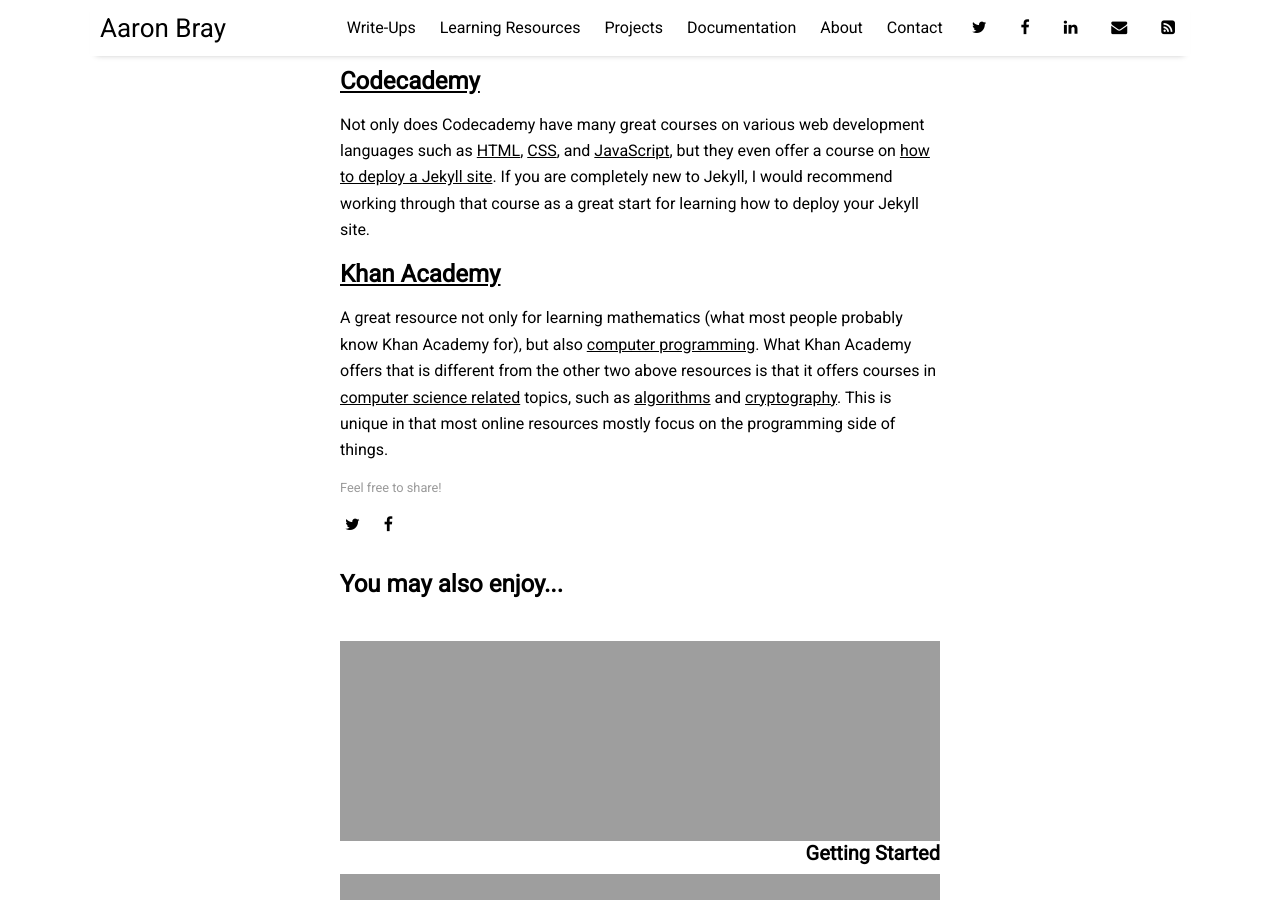
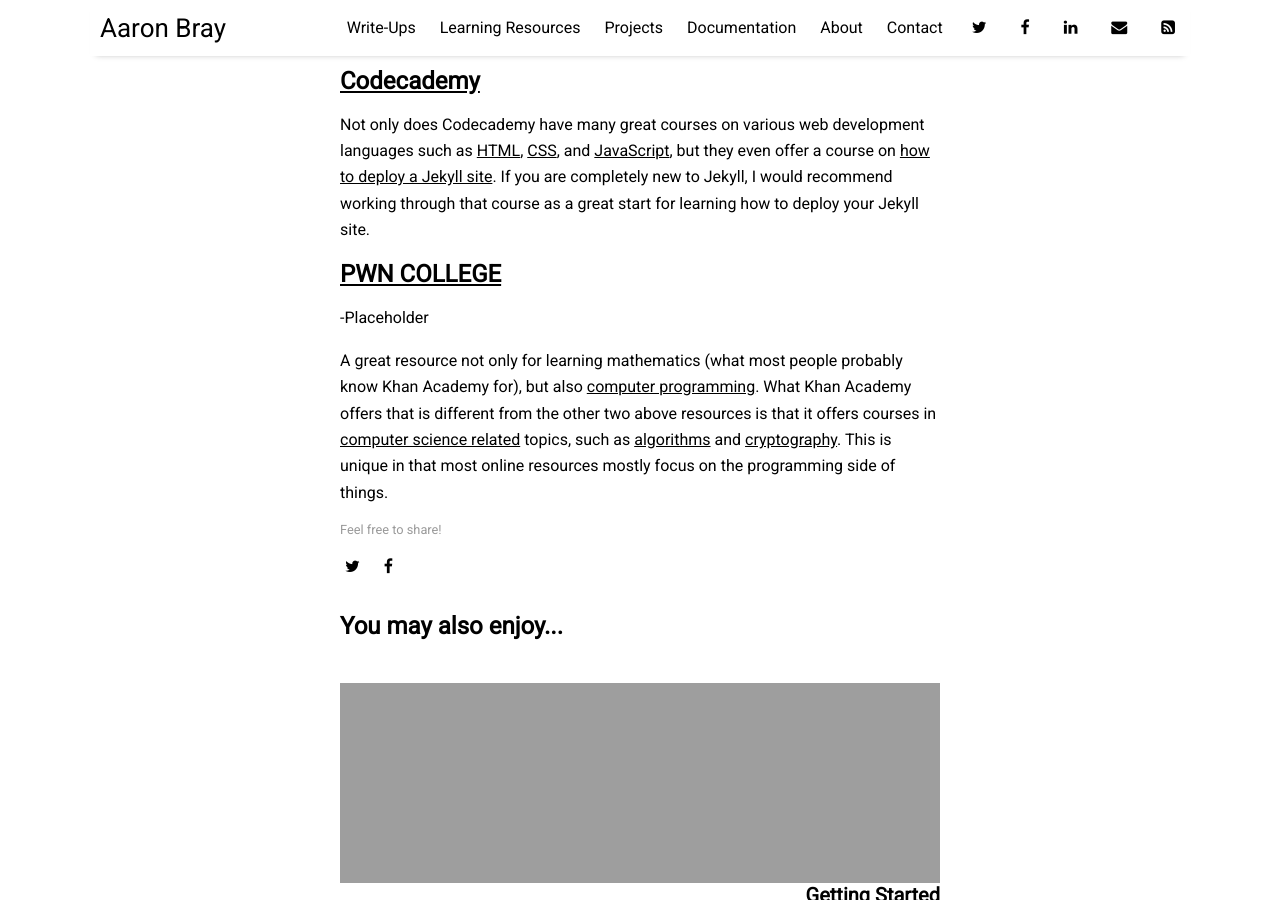
Before and after one commit to AaronBray/AaronBray.github.io, a Jekyll site: the page built from _posts/2016-05-05-learning-resources.md, in a window 1280 px wide and 900 px high, scrolled down 863 px. Built offline with Jekyll 4.4.1, drawn with Linux system fonts in a browser that asks for light colours; nearby versions of some CDN libraries.

Commit message:
Update 2016-05-05-learning-resources.md

```diff
--- a/_posts/2016-05-05-learning-resources.md
+++ b/_posts/2016-05-05-learning-resources.md
@@ -17,6 +17,8 @@
 
 Not only does Codecademy have many great courses on various web development languages such as [HTML](https://www.codecademy.com/learn/learn-html), [CSS](https://www.codecademy.com/learn/learn-css), and [JavaScript](https://www.codecademy.com/learn/introduction-to-javascript), but they even offer a course on [how to deploy a Jekyll site](https://www.codecademy.com/learn/deploy-a-website). If you are completely new to Jekyll, I would recommend working through that course as a great start for learning how to deploy your Jekyll site.
 
-## [Khan Academy](https://www.khanacademy.org/)
+## [PWN COLLEGE](https://pwn.college/)
+
+-Placeholder
 
 A great resource not only for learning mathematics (what most people probably know Khan Academy for), but also [computer programming](https://www.khanacademy.org/computing/computer-programming). What Khan Academy offers that is different from the other two above resources is that it offers courses in [computer science related](https://www.khanacademy.org/computing/computer-science) topics, such as [algorithms](https://www.khanacademy.org/computing/computer-science/algorithms) and [cryptography](https://www.khanacademy.org/computing/computer-science/cryptography). This is unique in that most online resources mostly focus on the programming side of things.
```
